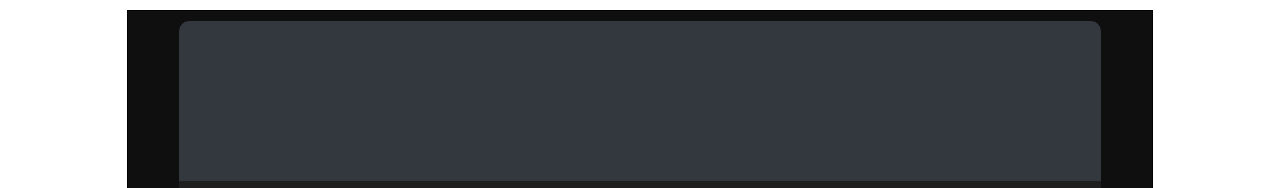
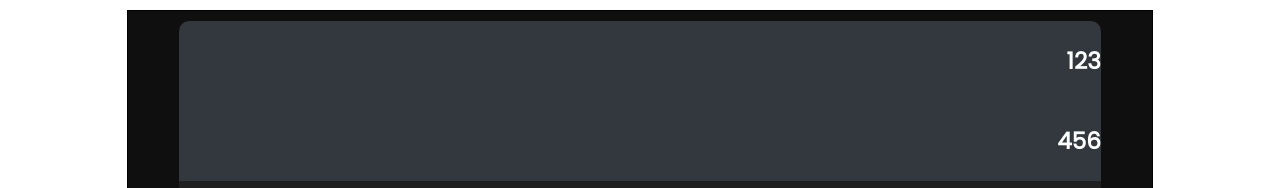
Before and after one commit to Andy-Reynolds/calculator-challenge, a plain HTML site: page index.html in a window 1280 px wide. Shown: the top 188 px of the page. Drawn offline with Linux system fonts and the light colour scheme.

Commit message:
Created and styled 2 separate divs within screen

```diff
--- a/index.html
+++ b/index.html
@@ -5,12 +5,16 @@
   <meta http-equiv="X-UA-Compatible" content="IE=edge">
   <meta name="viewport" content="width=device-width, initial-scale=1.0">
   <link rel="stylesheet" href="dist/style.css">
+  <script src="script.js" defer></script>
   <title>Calculator Challenge</title>
 </head>
 <body>
 
 <div class="calculator-body">
-  <div class="screen"></div>
+  <div class="screen">
+    <div class="previous-output">123</div>
+    <div class="current-output">456</div>
+  </div>
   <div class="inputs">
     <button class="buttons  buttons__clear">AC</button>
     <button class="buttons  buttons__plus-minus">+/-</button>
--- a/style.scss
+++ b/style.scss
@@ -31,8 +31,16 @@
     width: 90%;
     height: 20vh;
     background-color: $screen;
+    color: $light-text;
     border-top-left-radius: 10px;
     border-top-right-radius: 10px;
+
+    display: flex;
+    align-items: flex-end;
+    justify-content: space-around;
+    flex-direction: column;
+    word-wrap: break-word;
+    word-break: break-all;
   }
 
   .inputs {
```
Also changed, not shown: dist/style.css.
